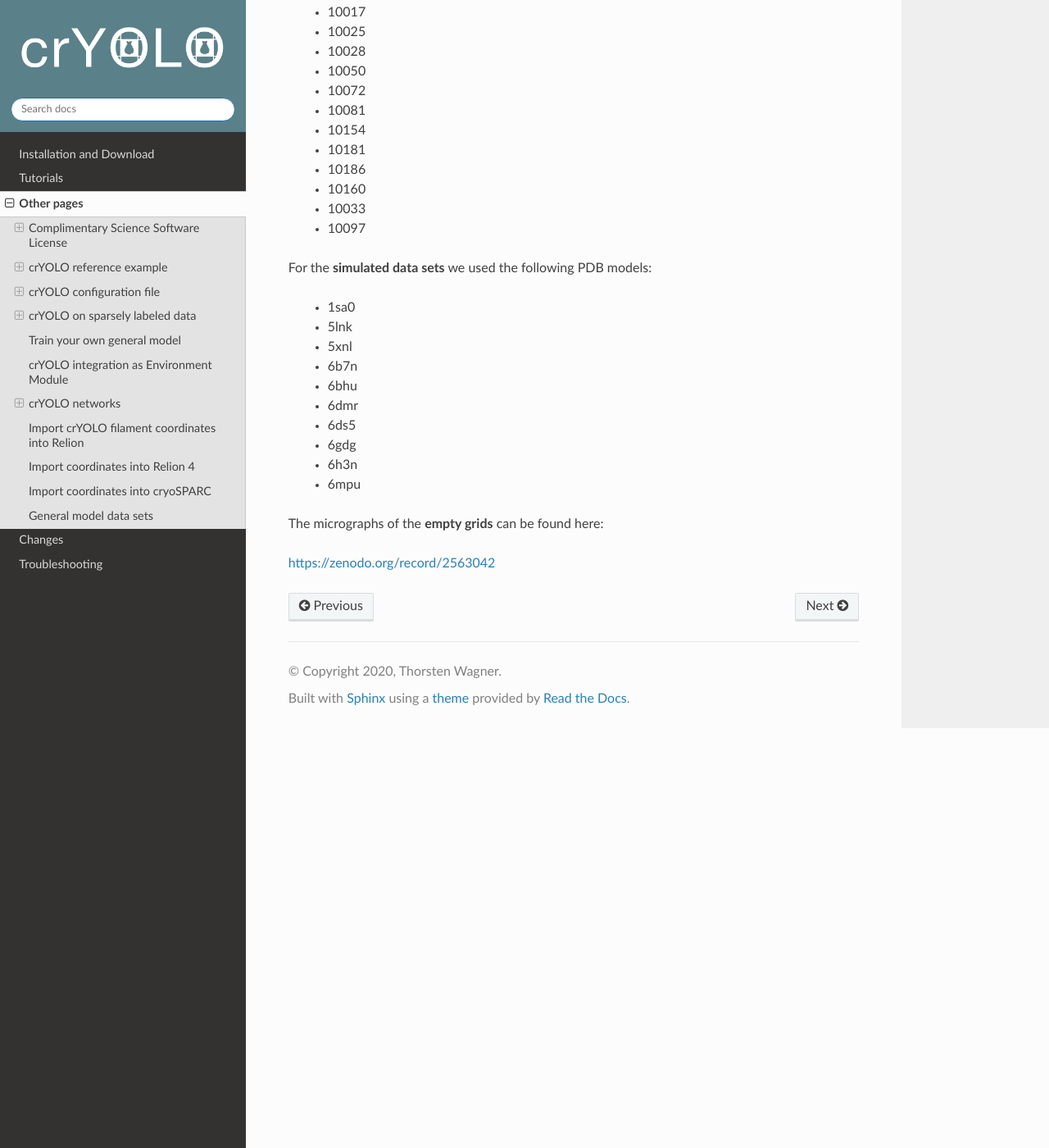
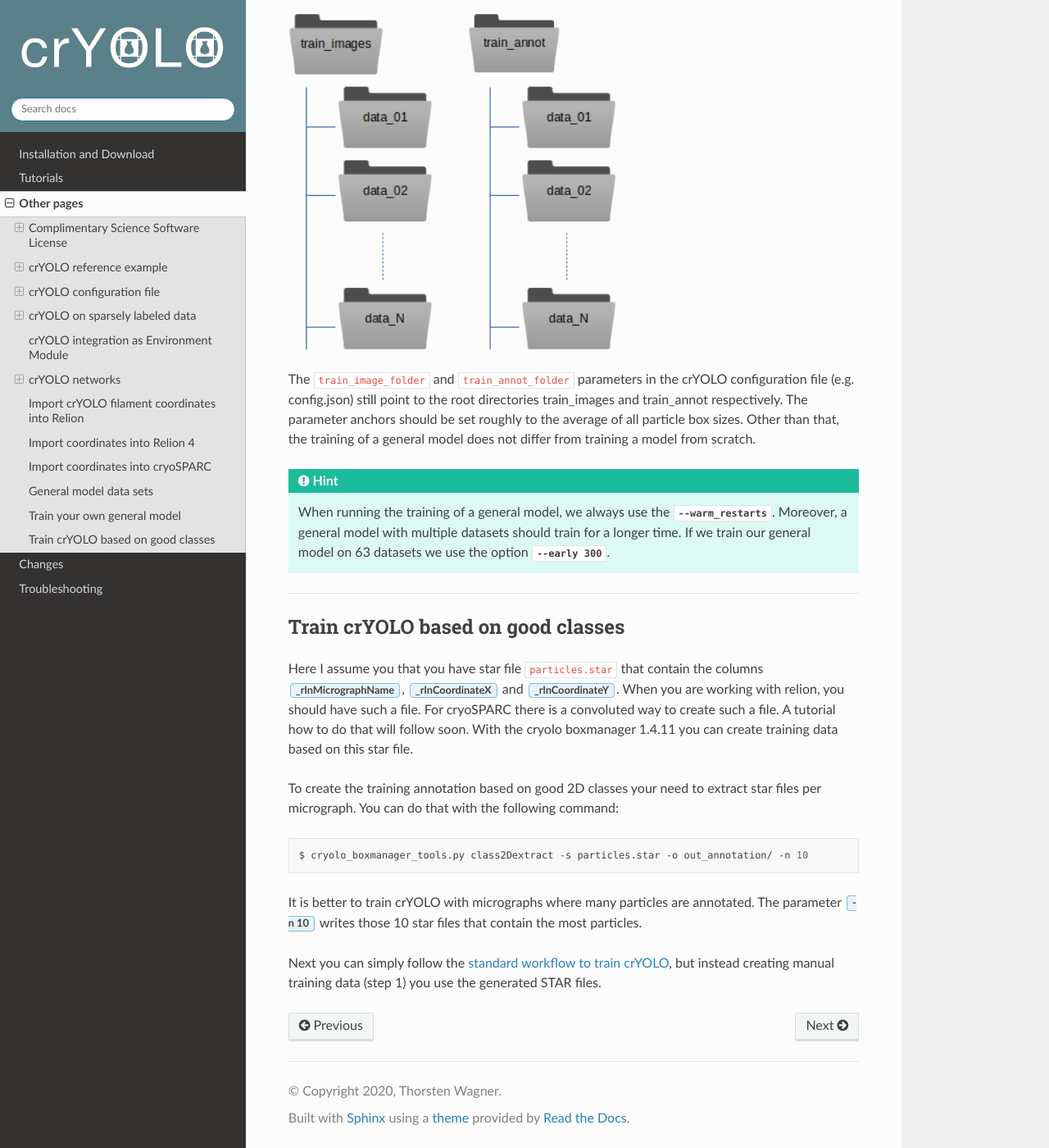
Before and after one commit to MPI-Dortmund/cryolo, a Sphinx documentation site: the page built from source/other/other.rst, in a window 1280 px wide and 1400 px high, scrolled down 23992 px. Shown: the whole window at 82% size. Built offline with Sphinx 7.4.7 and the Read the Docs theme 2.0.0, drawn with Linux system fonts in a browser that asks for light colours; some of the changed text lies outside the part shown.

Commit message:
add tutorial how to train with good 2D classes

```diff
--- /dev/null
+++ b/source/other/class_2d_train.rst
@@ -0,0 +1,18 @@
+Train crYOLO based on good classes
+^^^^^^^^^^^^^^^^^^^^^^^^^^^^^^^^^^
+
+Here I assume you that you have star file :file:`particles.star` that contain the columns :guilabel:`_rlnMicrographName`, :guilabel:`_rlnCoordinateX` and :guilabel:`_rlnCoordinateY`.
+When you are working with relion, you should have such a file. For cryoSPARC there is a convoluted way to create such a file. A tutorial how to do that will follow soon.
+With the cryolo boxmanager 1.4.11 you can create training data based on this star file.
+
+To create the training annotation based on good 2D classes your need to extract star files per micrograph. You can do that with the following command:
+
+
+.. prompt:: bash $
+
+ cryolo_boxmanager_tools.py class2Dextract -s particles.star -o out_annotation/ -n 10
+
+It is better to train crYOLO with micrographs where many particles are annotated. The parameter :guilabel:`-n 10` writes those 10 star files that contain the most particles.
+
+
+Next you can simply follow the :ref:`standard workflow to train crYOLO <tutorial-2-label>`, but instead creating manual training data (step 1) you use the generated STAR files.
--- a/source/other/other.rst
+++ b/source/other/other.rst
@@ -48,3 +45,11 @@
 ----
 
 .. include:: general_model_trainingsets.rst
+
+----
+
+.. include:: train_general_model.rst
+
+----
+
+.. include:: class_2d_train.rst
--- a/source/tutorials/tut02_particles_scratch.rst
+++ b/source/tutorials/tut02_particles_scratch.rst
@@ -1,3 +1,4 @@
+.. _tutorial-2-label:
 Tutorial 2: Pick particles by training a model for your data
 ==============================================================
 This tutorial explains you how to train a model specific for you dataset.
```
Also changed, not shown: other parts of source/other/other.rst (+0 -3 lines).
